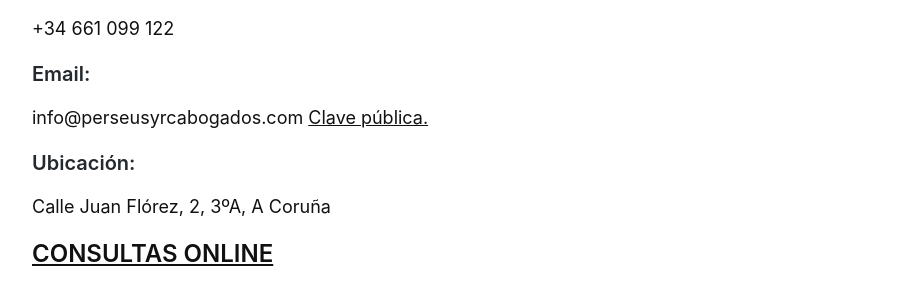
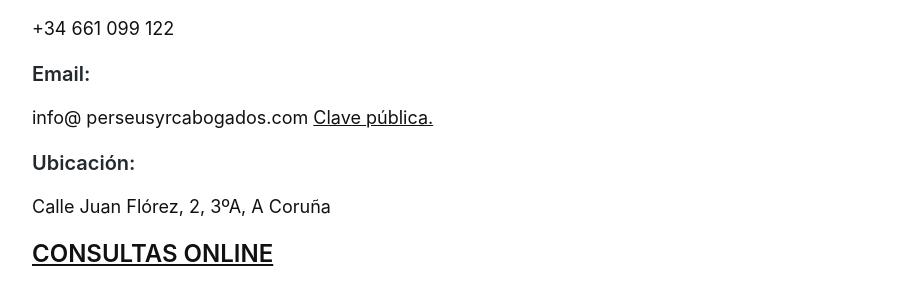
Before and after one commit to streaming10/perseusnew, a Jekyll site: the page built from index.md, in a window 1280 px wide. Shown: the part 961-1251 px from the top of the page, without its empty margins (158-1081 px from the left). Built offline with Jekyll 4.4.1, drawn with Linux system fonts in a browser that asks for light colours; our own code applies the rules of GitHub Pages for plain Markdown files.

Commit message:
Update index.md

```diff
--- a/index.md
+++ b/index.md
@@ -23,7 +23,7 @@ Asumimos un compromiso de seguimiento permanente en cada uno de nuestros casos,
 +34 661 099 122
 
 ### Email:
-<span class="invertirTexto">moc.sodagobacrysuesrep@ofni</span>
+info@ perseusyrcabogados.com
 [Clave pública.](https://perseusyrcabogados.com/public-key.txt "Clave pública.")
 
 ### Ubicación:
```
